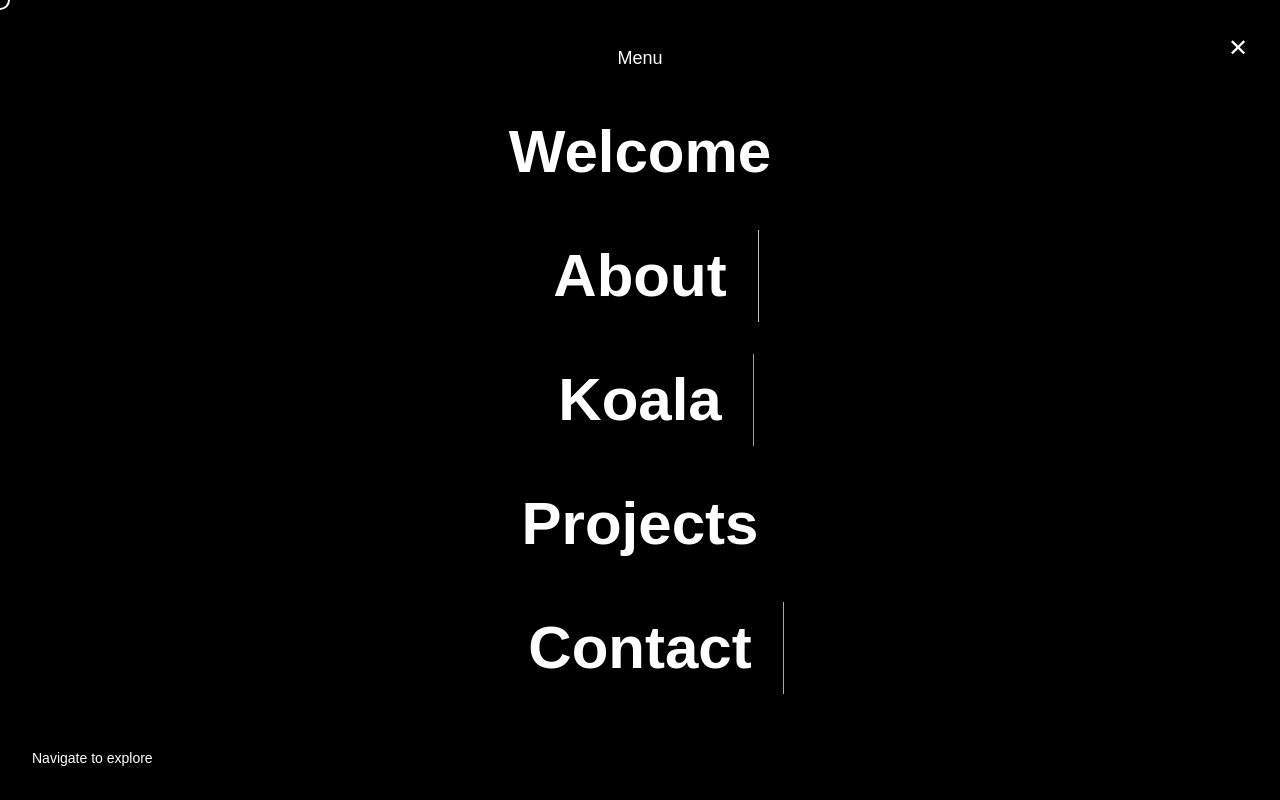
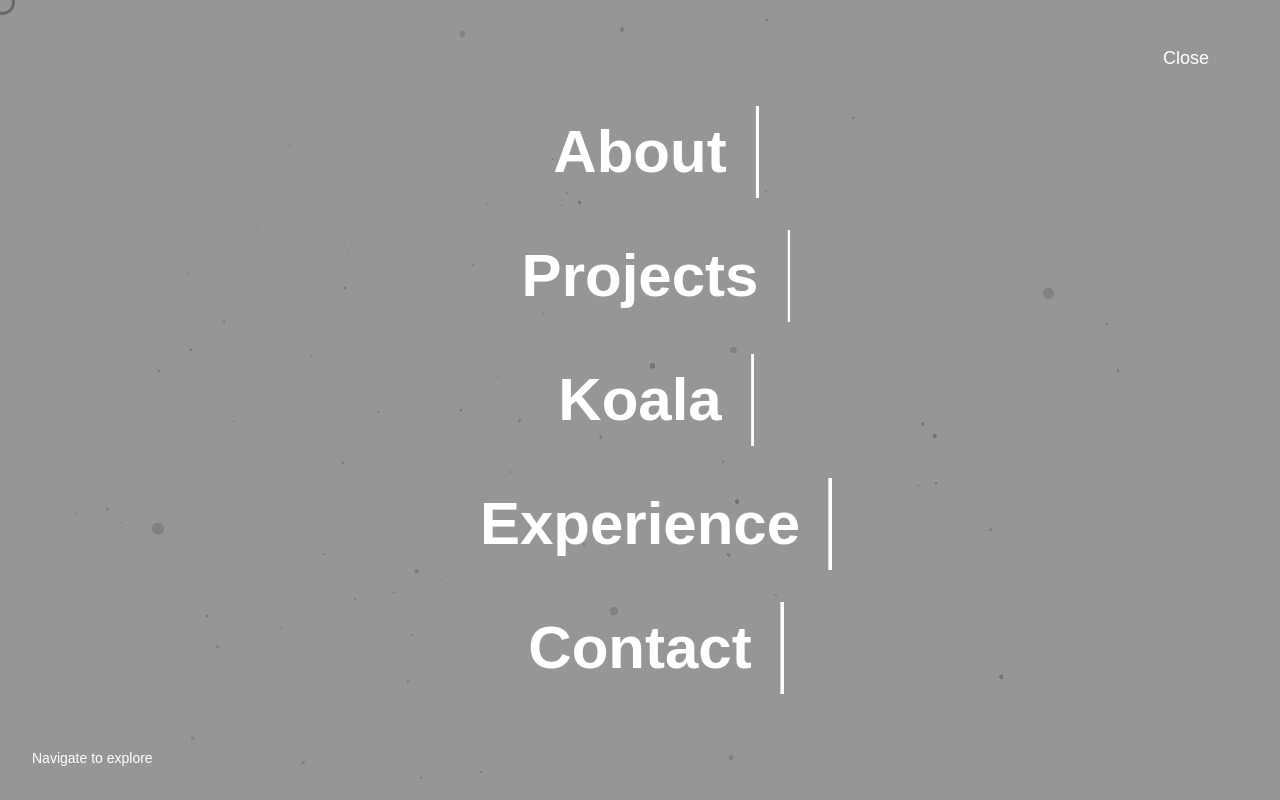
Before and after one commit to Linngeshwar/Linngeshwar-Portfolio, a Next.js app: page / in a window 1280 px wide. Both pictures are taken after a click on the button "Menu". Built offline with nearby package versions, Linux system fonts and the light colour scheme.

Commit message:
[fix] custom cursor

```diff
--- a/src/app/components/CustomCursor.jsx
+++ b/src/app/components/CustomCursor.jsx
@@ -12,44 +12,49 @@ import { useCursor } from "../context/CursorContext";
 // Custom hook for throttled mouse position
 const useThrottledMousePosition = () => {
   const [position, setPosition] = useState({ x: 0, y: 0 });
-  const animationFrameRef = useRef(null);
-  const lastUpdateTime = useRef(0);
+  const lastUpdateRef = useRef(0);
+  const pendingUpdateRef = useRef(null);
 
   const handleMouseMove = useCallback((e) => {
-    const now = Date.now();
+    const now = performance.now();
 
-    // Throttle to 60fps max
-    if (now - lastUpdateTime.current < 16) {
+    // Cancel any pending update
+    if (pendingUpdateRef.current) {
+      cancelAnimationFrame(pendingUpdateRef.current);
+    }
+
+    // Throttle to max 60fps (16.67ms)
+    const timeSinceLastUpdate = now - lastUpdateRef.current;
+    if (timeSinceLastUpdate < 16.67) {
+      pendingUpdateRef.current = requestAnimationFrame(() => {
+        handleMouseMove(e);
+      });
       return;
     }
 
-    if (animationFrameRef.current) {
-      cancelAnimationFrame(animationFrameRef.current);
-    }
+    lastUpdateRef.current = now;
 
-    animationFrameRef.current = requestAnimationFrame(() => {
-      setPosition({ x: e.clientX, y: e.clientY });
-      lastUpdateTime.current = now;
-    });
+    // Batch state updates
+    setPosition({ x: e.clientX, y: e.clientY });
   }, []);
 
   useEffect(() => {
-    const options = { passive: true };
-    window.addEventListener("mousemove", handleMouseMove, options);
+    const options = { passive: true, capture: false };
+    document.addEventListener("mousemove", handleMouseMove, options);
 
     return () => {
-      window.removeEventListener("mousemove", handleMouseMove);
-      if (animationFrameRef.current) {
-        cancelAnimationFrame(animationFrameRef.current);
+      document.removeEventListener("mousemove", handleMouseMove, options);
+      if (pendingUpdateRef.current) {
+        cancelAnimationFrame(pendingUpdateRef.current);
       }
     };
   }, [handleMouseMove]);
 
-  return position;
+  return { position };
 };
 
 function CustomCursor() {
-  const position = useThrottledMousePosition();
+  const { position } = useThrottledMousePosition();
   const [clicked, setClicked] = useState(false);
   const cursorRef = useRef(null);
   const clickTimeoutRef = useRef(null);
@@ -65,43 +70,59 @@ function CustomCursor() {
     }, 300);
   }, []);
 
-  // Memoized styles to prevent recalculation
+  // Memoized styles with better performance
   const cursorStyles = useMemo(() => {
     if (isMenuHovered && menuButtonPosition) {
       return {
+        position: "fixed",
         transform: `translate3d(${menuButtonPosition.x}px, ${menuButtonPosition.y}px, 0)`,
         width: `${menuButtonPosition.width}px`,
         height: `${menuButtonPosition.height}px`,
         borderRadius: "8px",
+        willChange: "transform", // GPU optimization hint
       };
     }
+
+    // Use transform instead of top/left for better performance
     return {
+      position: "fixed",
       transform: `translate3d(${position.x - 10}px, ${position.y - 10}px, 0)`,
-      width: "20px",
-      height: "20px",
+      width: "25px",
+      height: "25px",
       borderRadius: "50%",
     };
   }, [isMenuHovered, menuButtonPosition, position.x, position.y]);
 
+  // Optimize class concatenation
   const cursorClasses = useMemo(() => {
-    return `fixed pointer-events-none z-50 border-2 border-white transition-all duration-300 ease-out cursor-optimized ${
-      isMenuHovered ? "border-white" : ""
-    }`;
+    const baseClasses =
+      "fixed pointer-events-none z-50 transition-all duration-150 ease-out border-3 mix-blend-difference  ";
+
+    if (isMenuHovered) {
+      return `${baseClasses} border-white`;
+    } else {
+      return `${baseClasses} border-white`;
+    }
   }, [isMenuHovered]);
 
   const innerCursorClasses = useMemo(() => {
-    return `w-[1.2rem] h-[1.2rem] bg-white transition-all duration-300 ease-in-out rounded-full ${
+    const baseClasses =
+      "w-[1.2rem] h-[1.2rem] bg-white transition-all duration-150 ease-in-out rounded-full absolute top-1/2 left-1/2 transform -translate-x-1/2 -translate-y-1/2";
+
+    if (isMenuHovered) {
+      return `${baseClasses} hidden`;
+    }
+
+    return `${baseClasses} ${
       clicked ? "opacity-100 scale-100" : "opacity-0 scale-0"
-    } ${isMenuHovered ? "hidden" : ""}`;
+    }`;
   }, [clicked, isMenuHovered]);
 
   useEffect(() => {
     const options = { passive: true };
-    window.addEventListener("click", handleMouseClick, options);
-
+    document.addEventListener("click", handleMouseClick, options);
     return () => {
-      window.removeEventListener("click", handleMouseClick);
-
+      document.removeEventListener("click", handleMouseClick, options);
       if (clickTimeoutRef.current) {
         clearTimeout(clickTimeoutRef.current);
       }
--- a/src/app/components/NavItem.jsx
+++ b/src/app/components/NavItem.jsx
@@ -1,6 +1,6 @@
 export default function NavItem({ item }) {
   return (
-    <div className="m-4 px-4 py-1 text-xl font-bold nav-item cursor-pointer  transition-colors duration-300">
+    <div className="m-4 px-4 py-1 text-xl animate font-bold nav-item cursor-pointer clickable-white transition-colors duration-300">
       {item}
     </div>
   );
--- a/src/app/components/Navbar.jsx
+++ b/src/app/components/Navbar.jsx
@@ -11,7 +11,7 @@ export default function Navbar() {
   const { setMenuHover } = useCursor();
 
   const navItems = useMemo(
-    () => ["Welcome", "About", "Koala", "Projects", "Contact"],
+    () => ["About", "Projects", "Koala", "Experience", "Contact"],
     []
   );
 
@@ -52,7 +52,7 @@ export default function Navbar() {
   return (
     <>
       {/* Main Navbar */}
-      <nav className="fixed top-8 left-1/2 transform -translate-x-1/2 z-40">
+      <nav className="fixed flex flex-col justify-center items-center top-8 right-0 transform -translate-x-1/2 z-40 outline-none">
         <button
           ref={menuButtonRef}
           onMouseEnter={() => handleMenuHover(true)}
@@ -60,7 +60,20 @@ export default function Navbar() {
           onClick={toggleMenu}
           className={buttonClasses}
         >
-          Menu
+          <span className="relative block h-[1.5em] overflow-hidden">
+            <AnimatePresence mode="wait" initial={false}>
+              <motion.span
+                key={isMenuOpen ? "close" : "menu"}
+                initial={{ y: isMenuOpen ? 20 : -20, opacity: 0 }}
+                animate={{ y: 0, opacity: 1 }}
+                exit={{ y: isMenuOpen ? 20 : -20, opacity: 0 }}
+                transition={{ duration: 0.25, ease: "easeInOut" }}
+                className="w-full block text-inherit"
+              >
+                {isMenuOpen ? "Close" : "Menu"}
+              </motion.span>
+            </AnimatePresence>
+          </span>
         </button>
       </nav>
 
@@ -68,20 +81,13 @@ export default function Navbar() {
       <AnimatePresence>
         {isMenuOpen && (
           <motion.div
-            initial={{ x: "-100%" }}
+            initial={{ x: "-101%" }}
             animate={{ x: 0 }}
             exit={{ x: "-100%" }}
             transition={{ duration: 0.6, ease: [0.6, 0.01, 0.05, 0.95] }}
-            className="fixed inset-0 bg-black z-30 flex flex-col items-center justify-center"
+            className="fixed inset-0 bg-[#00000069] z-30 flex flex-col items-center justify-center"
           >
             {/* Close button */}
-            <button
-              onClick={closeMenu}
-              className="absolute top-8 right-8 text-white text-2xl hover:text-gray-300 transition-colors z-40"
-            >
-              ✕
-            </button>
-
             {/* Navigation Links */}
             <div className="flex flex-col items-center space-y-8">
               {navItems.map((item, index) => (
@@ -94,7 +100,7 @@ export default function Navbar() {
                     duration: 0.6,
                     ease: "easeOut",
                   }}
-                  className="group relative overflow-hidden"
+                  className=" clickable-white group relative overflow-hidden"
                 >
                   <Link
                     href={`#${item.toLowerCase()}`}
@@ -102,7 +108,7 @@ export default function Navbar() {
                     className="block relative px-8 py-4 text-4xl md:text-6xl font-bold text-white transition-colors duration-300 group-hover:text-black z-10"
                   >
                     {/* Background slide effect */}
-                    <div className="absolute inset-0 bg-white transform translate-x-full group-hover:translate-x-0 transition-transform duration-500 ease-out"></div>
+                    <div className=" absolute inset-0 bg-white transform translate-x-[99%] group-hover:translate-x-0 transition-transform duration-500 ease-out"></div>
 
                     {/* Top bar slide effect */}
                     <div className="absolute top-0 left-0 right-0 h-1 bg-black transform -translate-y-full group-hover:translate-y-0 transition-transform duration-300 ease-out delay-200"></div>
--- a/src/app/globals.css
+++ b/src/app/globals.css
@@ -9,6 +9,22 @@
   :root {
     --background: #0a0a0a;
     --foreground: #ededed;
+  }
+}
+
+@theme {
+  --animate-spinPulse: spin-pulse 1s ease-in-out infinite;
+
+  @keyframes spin-pulse {
+    0% {
+      transform: rotate(0deg);
+    }
+    50% {
+      transform: rotate(360deg);
+    }
+    100% {
+      transform: rotate(0deg);
+    }
   }
 }
 
@@ -30,6 +46,10 @@ body {
   100% {
     background-position: 0% 50%;
   }
+}
+
+* {
+  cursor: none; /* Hide default cursor for all elements */
 }
 
 @keyframes pulse-glow {
```
Also changed, not shown: src/app/components/About.jsx (added).
